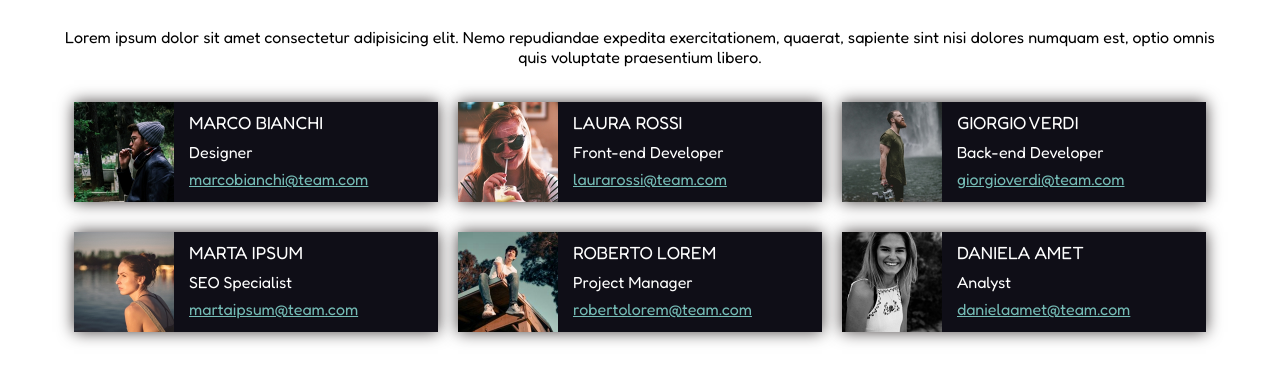
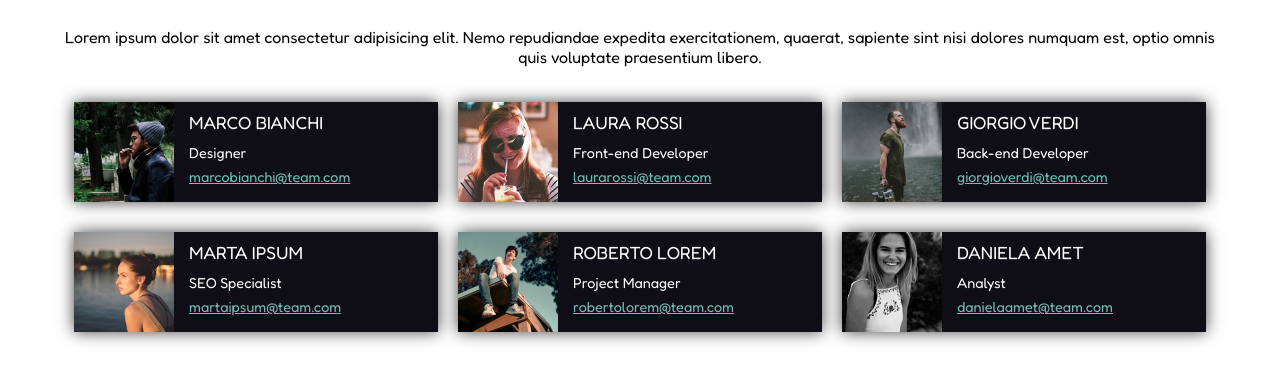
Before and after one commit to franedsandi/html-css-float-cards, a plain HTML site: page index.html in a window 1280 px wide. Shown: the part 46-428 px from the top of the page. Drawn offline with Linux system fonts and the light colour scheme.

Commit message:
clean: css cleaned a bit

```diff
--- a/css/style.css
+++ b/css/style.css
@@ -10,10 +10,10 @@
   display: table;
   clear: both;
 }
-.debug{
-background-color: rgb(224, 2, 2);
-border:1px solid black;
-min-height: 100px;
+.debug {
+  background-color: rgb(224, 2, 2);
+  border:1px solid black;
+  min-height: 100px;
 }
 /* container */
 .container {
@@ -28,55 +28,57 @@ header {
   color:#E53170;
   text-align: center;
   font-weight: bold;
-  padding: 30px auto;
+  margin: 0px auto 30px;
 }
+
 /* main */
+  /* main generali */
 main .texto {
   text-align: center;
-  padding-top: 30px;
   font-size: 1rem;
+  margin-bottom: 20px;
 }
-.row{
-  margin-top: 20px;
+.row .col,
+.card img,
+.card.info {
+  float: left;
+}
+.info,
+.info .role{
+  display: inline-block;
+}
+.card p,
+.card .role {
+  margin-bottom: 7px;
+}
+.info .role,
+.info .correo {
+  font-size: .9rem;
 }
 
-.col{
-  padding: 15px 10px;
-  min-width: 350px;
-}
-.row .col{
-  float: left;
+  /* main specifici */
+.row .col {
   width: calc(100% /3);
 }
-.card{
+.col {
+  padding: 15px 10px;
+  min-width: 330px;
+}
+.card {
   background-color: rgb(15,14,23);
   color: white;
   box-shadow: 0px 0px 15px rgb(71, 66, 66);
 }
 .info {
   padding: 10px 15px;
-  display: inline-block;
-
 }
-.card p, .role{
-  margin-bottom: 7px;
-}
-.card img,
-.card.info{
-  float: left;
-}
-.card img{
+.card img {
   width: 100px;
 }
-.info p{
+.info p {
   font-size: 1.1rem;
 }
-.info .role{
-  display: inline-block;
-  font-size: 1rem;
-}
-.info .correo{
+.info .correo {
   display: block;
-  font-size: 1rem;
   color: #75BCB6;
 }
```
